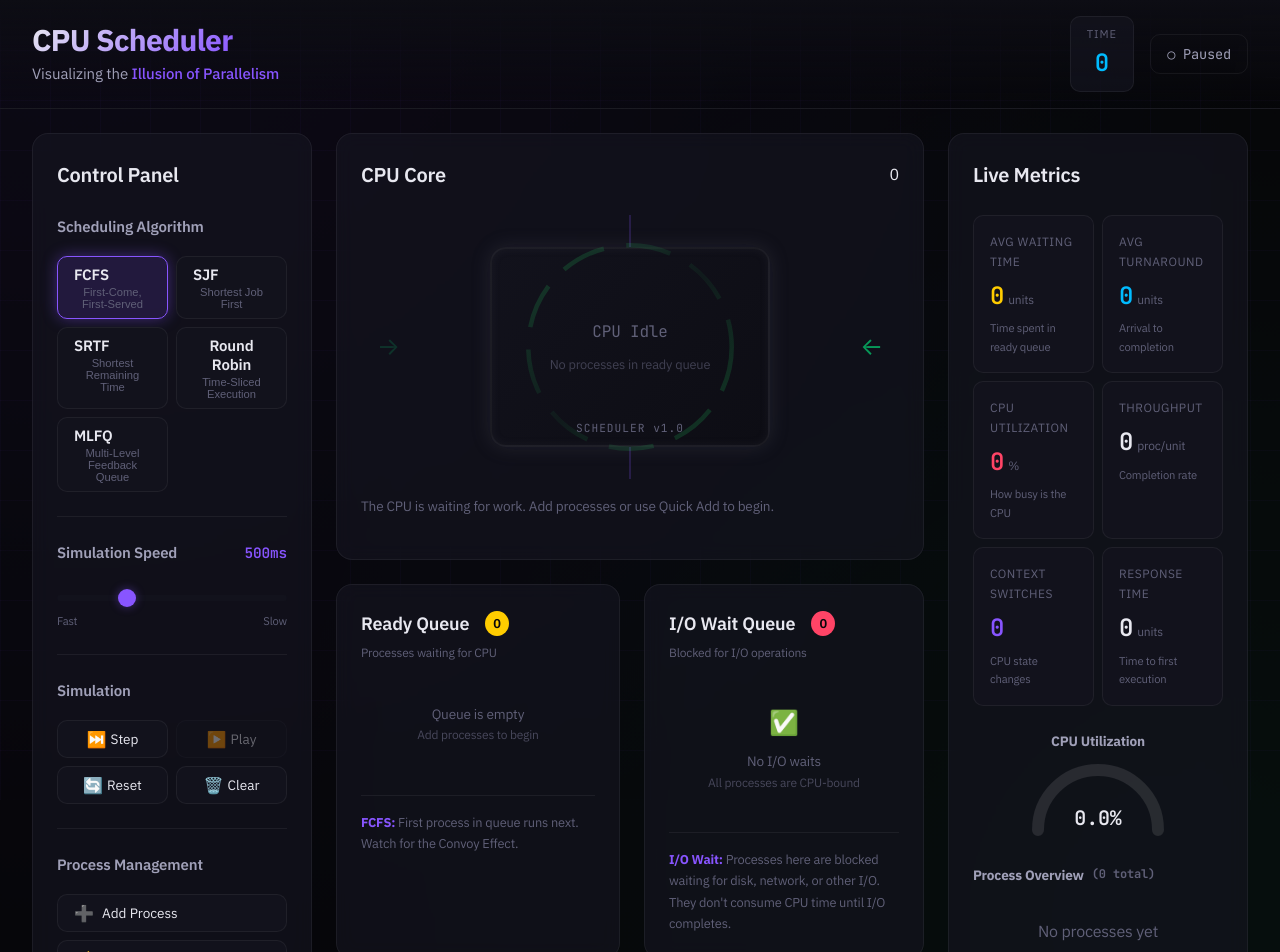
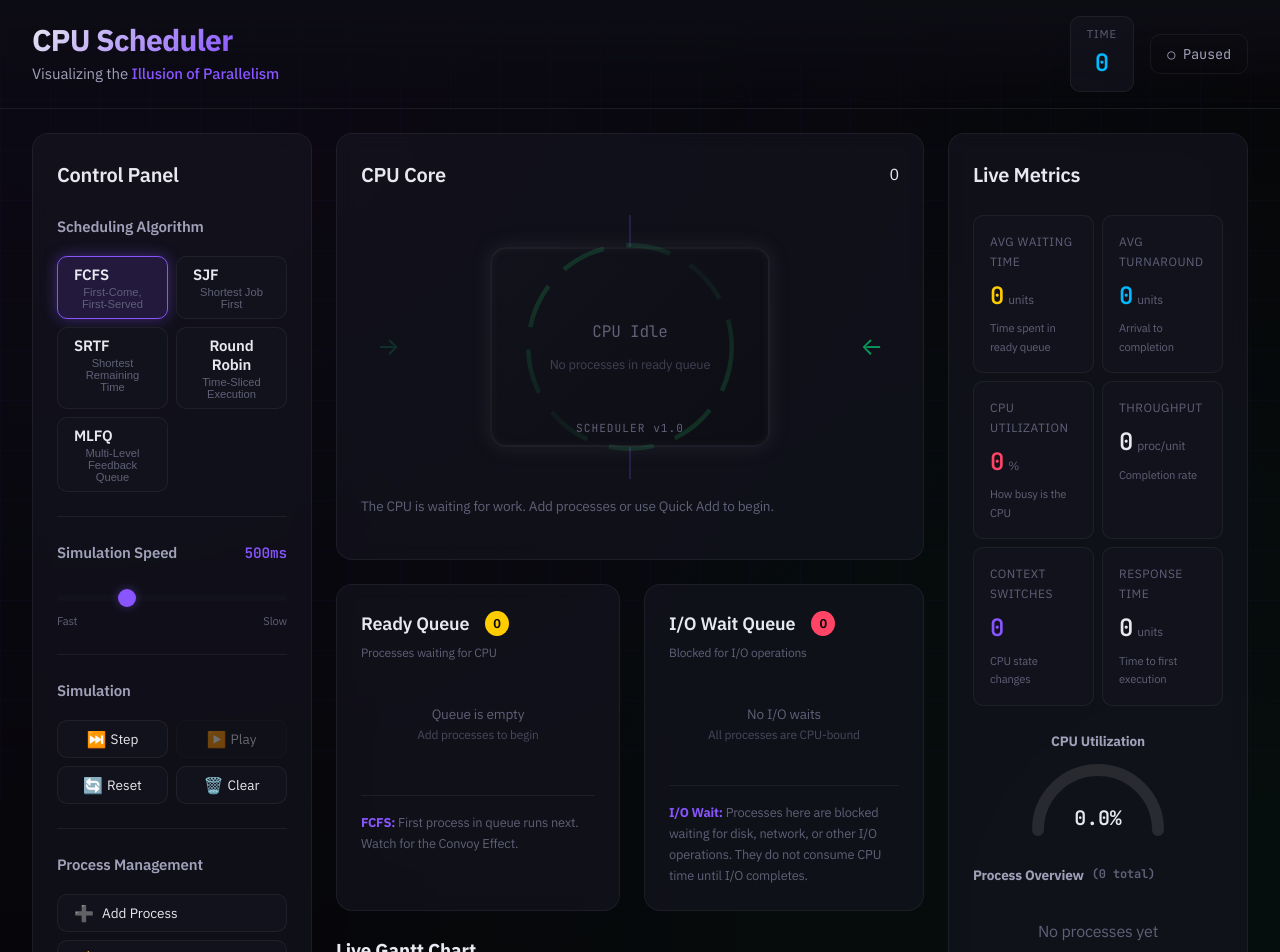
Before and after one commit to BelalRaza/Schedulix, a React (Create React App) app: page / in a window 1280 px wide. Shown: the top 952 px of the page. Built offline with nearby package versions, Linux system fonts and the light colour scheme.

Commit message:
solved the  waiting queue problem

```diff
--- a/src/components/WaitingQueue.jsx
+++ b/src/components/WaitingQueue.jsx
@@ -1,14 +1,4 @@
-/**
- * ╔═══════════════════════════════════════════════════════════════════════════╗
- * ║                       WAITING QUEUE COMPONENT                             ║
- * ╠═══════════════════════════════════════════════════════════════════════════╣
- * ║ Visualizes processes blocked for I/O operations.                          ║
- * ║ These processes are NOT competing for CPU - they're waiting for           ║
- * ║ external events (disk reads, network responses, user input, etc.)         ║
- * ║                                                                           ║
- * ║ Processes are color-coded RED to indicate Waiting/Blocked state.          ║
- * ╚═══════════════════════════════════════════════════════════════════════════╝
- */
+
 
 import React from 'react';
 import { motion, AnimatePresence } from 'framer-motion';
@@ -58,7 +48,6 @@ function WaitingQueue({ processes }) {
                     }}
                     transition={{ duration: 1.5, repeat: Infinity }}
                   >
-                    <span className="io-icon">I/O</span>
                     <span className="io-text">I/O in progress...</span>
                   </motion.div>
                 </motion.div>
@@ -70,7 +59,6 @@ function WaitingQueue({ processes }) {
               initial={{ opacity: 0 }}
               animate={{ opacity: 1 }}
             >
-              <span className="empty-icon">✅</span>
               <span>No I/O waits</span>
               <span className="empty-hint">All processes are CPU-bound</span>
             </motion.div>
@@ -82,7 +70,7 @@ function WaitingQueue({ processes }) {
       <div className="queue-education">
         <p>
           <strong>I/O Wait:</strong> Processes here are blocked waiting for disk, network,
-          or other I/O. They don't consume CPU time until I/O completes.
+          or other I/O operations. They do not consume CPU time until I/O completes.
         </p>
       </div>
     </div>
```
